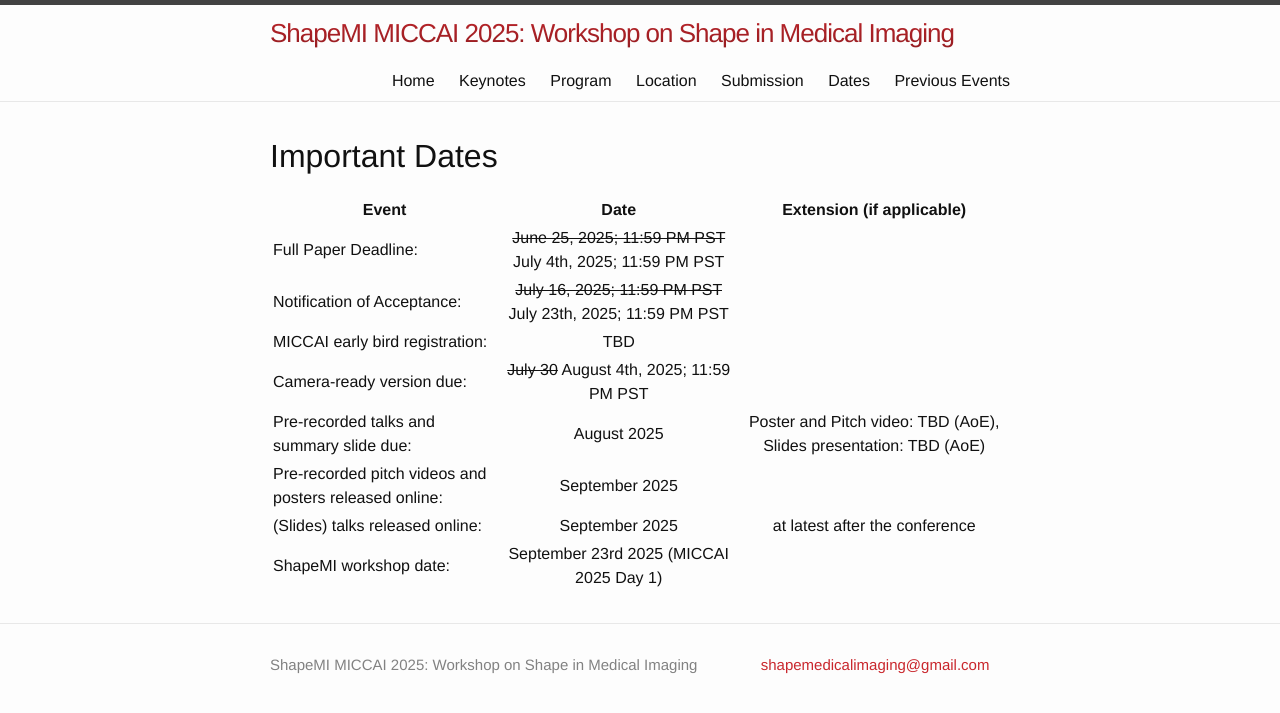
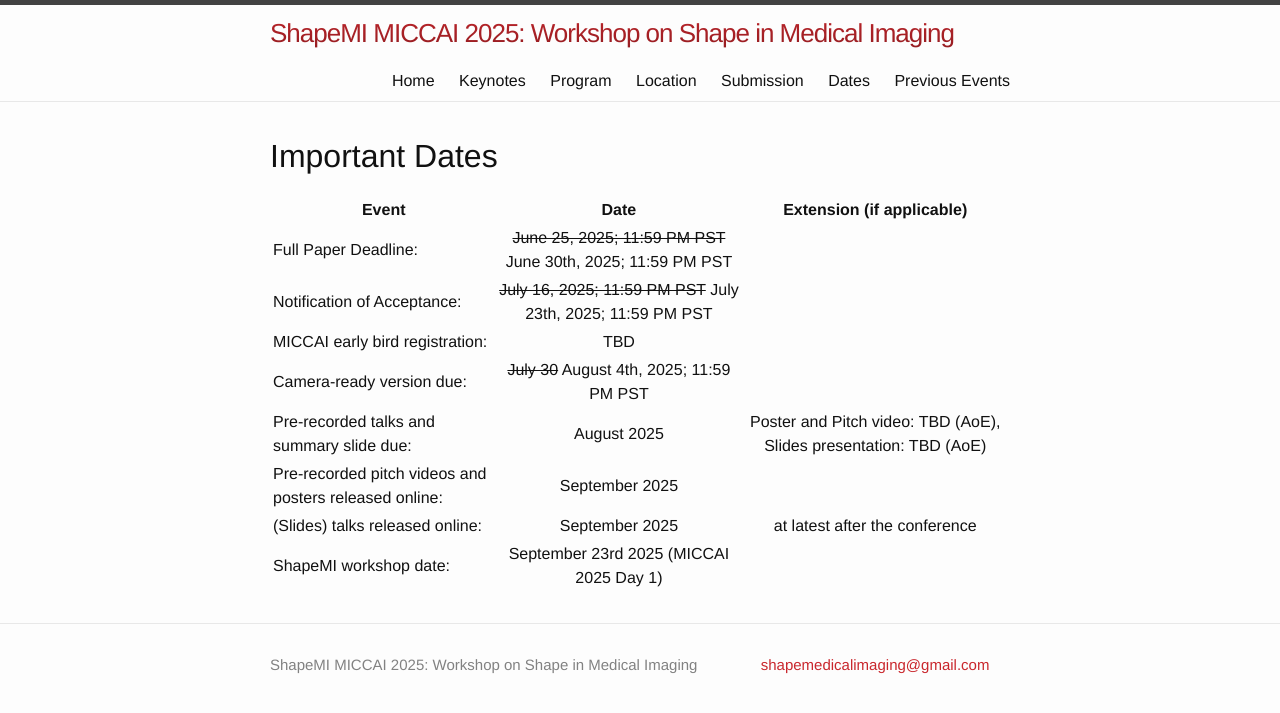
Before and after one commit to shapemi/shapemi.github.io, a Jekyll site: the page built from dates/index.md, in a window 1280 px wide. Shown: the top 713 px of the page. Built offline with Jekyll 4.4.1, drawn with Linux system fonts in a browser that asks for light colours.

Commit message:
Update index.md
updated deadline

```diff
--- a/dates/index.md
+++ b/dates/index.md
@@ -8,7 +8,7 @@ order: 5
 
 | Event | Date | Extension (if applicable) |
 |---|:---:|:---:|
-| Full Paper Deadline: | ~~June 25, 2025; 11:59 PM PST~~ July 4th, 2025; 11:59 PM PST |  |
+| Full Paper Deadline: | ~~June 25, 2025; 11:59 PM PST~~ June 30th, 2025; 11:59 PM PST |  |
 | Notification of Acceptance: | ~~July 16, 2025; 11:59 PM PST~~ July 23th, 2025; 11:59 PM PST |  |
 | MICCAI early bird registration: |  TBD | |
 | Camera-ready version due: | ~~July 30~~ August 4th, 2025; 11:59 PM PST | |
```
